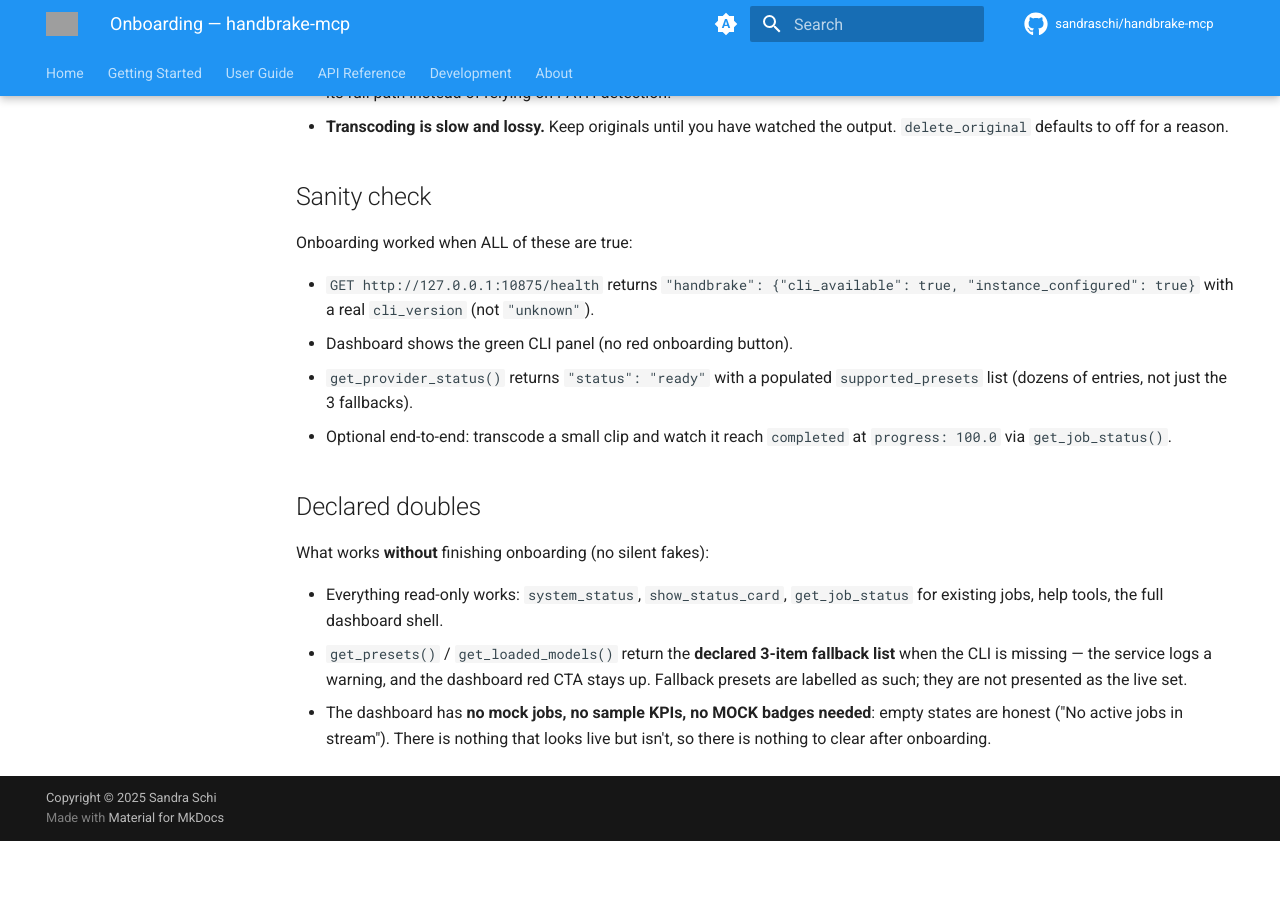
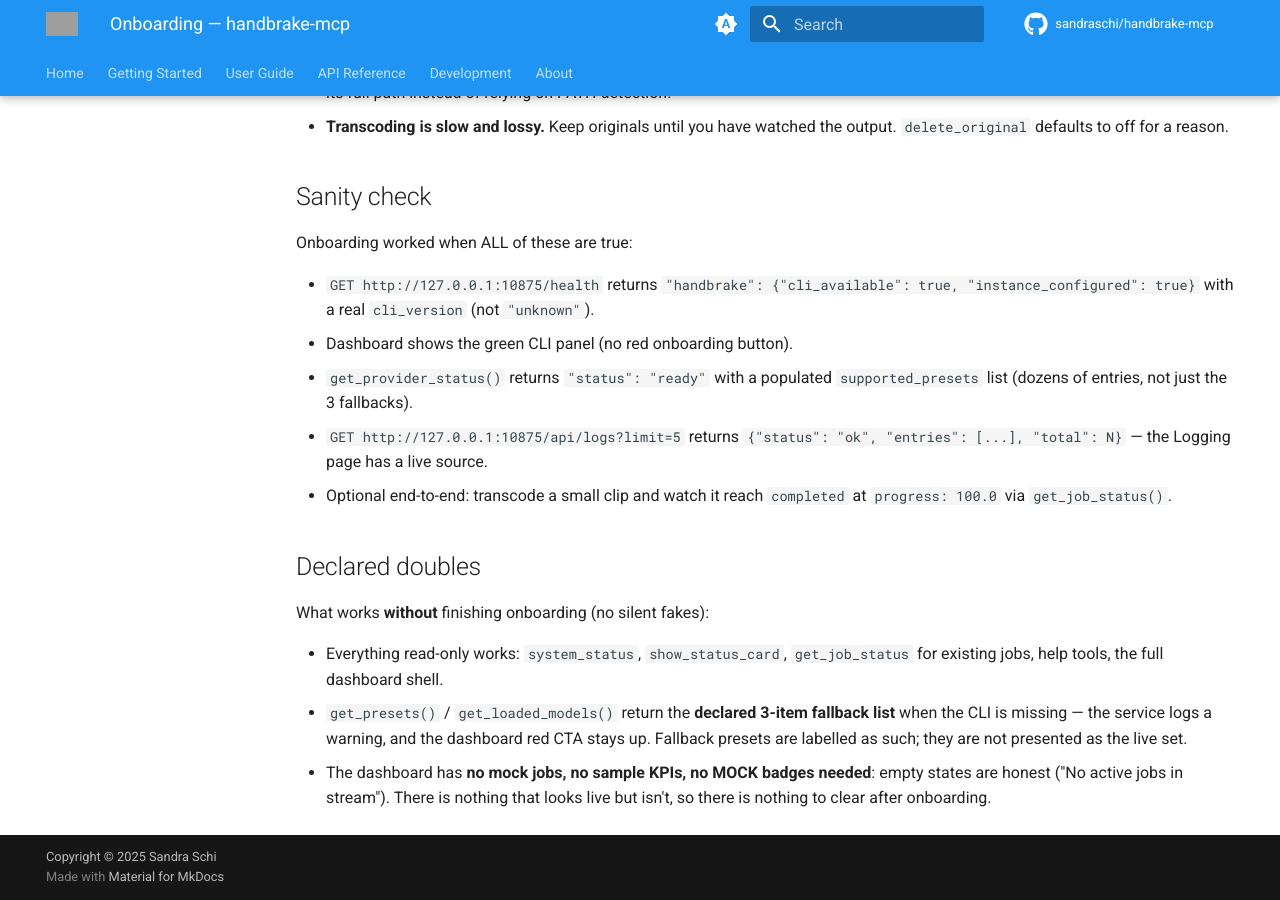
Before and after one commit to sandraschi/handbrakemcp, an MkDocs documentation site: the page built from docs/ONBOARDING.md, in a window 1280 px wide and 900 px high, scrolled down 1930 px. Built offline with MkDocs 1.6.1 and Material for MkDocs 9.7.7, drawn with Linux system fonts in a browser that asks for light colours; comment, search, counter and statistics services are not loaded; before the commit the page ends 2771 px from its top, so only the background shows below that; grey boxes are pictures that could not be loaded.

Commit message:
wip(auto): 2026-10-24 04:12 - docs [docs] (1)
WIP-Auto: wip-sweep v1

```diff
--- a/docs/ONBOARDING.md
+++ b/docs/ONBOARDING.md
@@ -87,6 +87,8 @@ Onboarding worked when ALL of these are true:
 - Dashboard shows the green CLI panel (no red onboarding button).
 - `get_provider_status()` returns `"status": "ready"` with a populated
   `supported_presets` list (dozens of entries, not just the 3 fallbacks).
+- `GET http://127.0.0.1:10875/api/logs?limit=5` returns `{"status": "ok",
+  "entries": [...], "total": N}` — the Logging page has a live source.
 - Optional end-to-end: transcode a small clip and watch it reach
   `completed` at `progress: 100.0` via `get_job_status()`.
 
```
